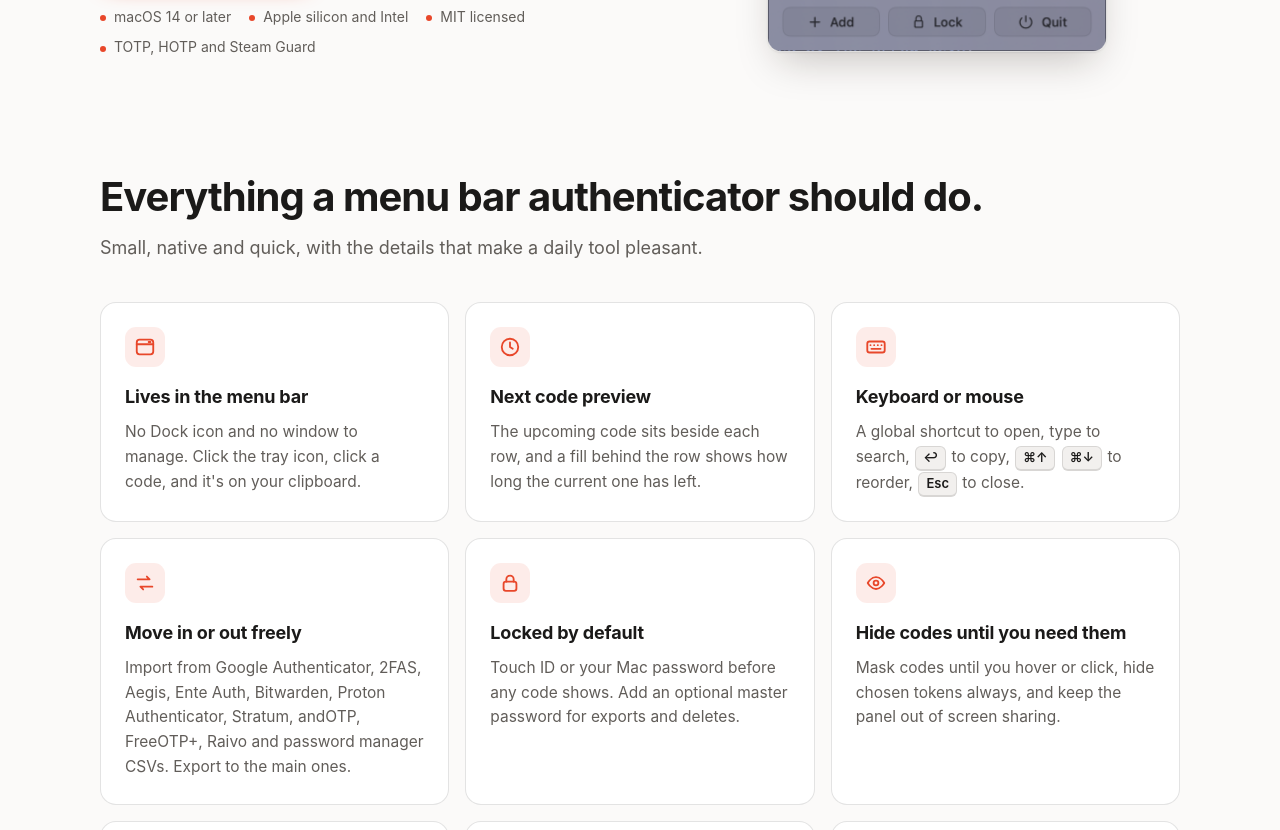
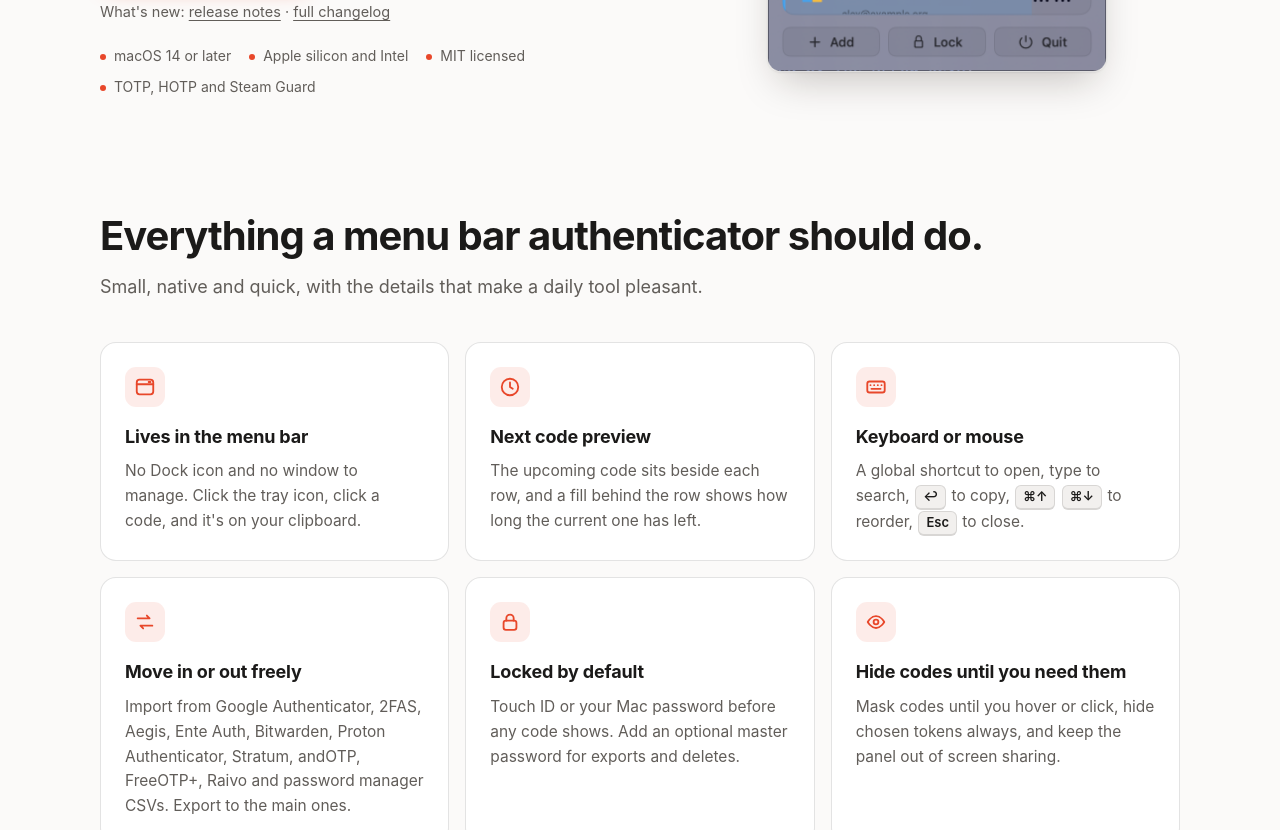
Before and after one commit to outerstudio/trayotp, a plain HTML site: page docs/index.html in a window 1280 px wide. Shown: the part 579-1409 px from the top of the page. Drawn offline with Linux system fonts and the light colour scheme.

Commit message:
docs: link the release notes from the download button

```diff
--- a/docs/index.html
+++ b/docs/index.html
@@ -82,6 +82,9 @@
   h1 { font-size: clamp(36px, 5.4vw, 58px); line-height: 1.06; letter-spacing: -.03em; margin: 0 0 20px; }
   .lede { font-size: 19px; color: var(--muted); max-width: 34em; margin: 0 0 30px; }
   .actions { display: flex; flex-wrap: wrap; gap: 12px; margin-bottom: 22px; }
+  .release-links { margin: -6px 0 22px; font-size: 14.5px; color: var(--muted); }
+  .release-links a { color: var(--muted); text-underline-offset: 3px; }
+  .release-links a:hover { color: var(--accent); }
   .facts { display: flex; flex-wrap: wrap; gap: 8px 18px; padding: 0; margin: 0; list-style: none; font-size: 14px; color: var(--muted); }
   .facts li::before { content: ""; display: inline-block; width: 6px; height: 6px; border-radius: 50%; background: var(--accent); margin-right: 8px; vertical-align: middle; }
   .shot { border-radius: 14px; box-shadow: var(--shadow); border: 1px solid var(--line); width: 100%; height: auto; }
@@ -189,6 +192,7 @@
           </a>
           <a class="btn" href="https://github.com/outerstudio/trayotp">View on GitHub</a>
         </div>
+        <p class="release-links">What's new: <a href="https://github.com/outerstudio/trayotp/releases/latest">release notes</a> · <a href="https://github.com/outerstudio/trayotp/blob/main/CHANGELOG.md">full changelog</a></p>
         <ul class="facts">
           <li>macOS 14 or later</li>
           <li>Apple silicon and Intel</li>
@@ -308,7 +312,7 @@
       <h2 id="install-h">Install in a minute.</h2>
       <p class="section-lede">Download the app from GitHub, or build it yourself.</p>
       <ol class="steps">
-        <li><b>Download</b><span>Get <code>TrayOTP-vX.Y.Z.zip</code> from the <a href="https://github.com/outerstudio/trayotp/releases/latest">latest release</a>.</span></li>
+        <li><b>Download</b><span>Get <code>TrayOTP-vX.Y.Z.zip</code> from the <a href="https://github.com/outerstudio/trayotp/releases/latest">latest release</a>, where the release notes are too.</span></li>
         <li><b>Move it to Applications</b><span>Unzip it and drag <b>TrayOTP.app</b> into your Applications folder.</span></li>
         <li><b>Open it</b><span>The first time, macOS says it can't verify the app. That's expected: see below.</span></li>
       </ol>
```
